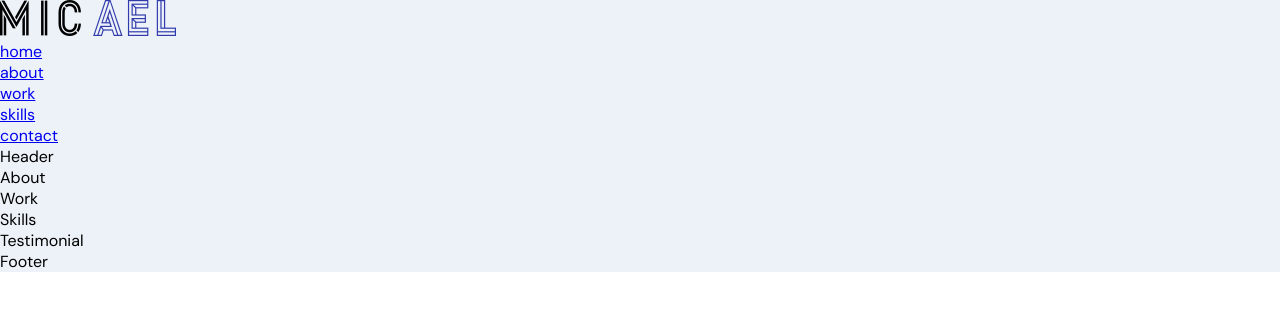
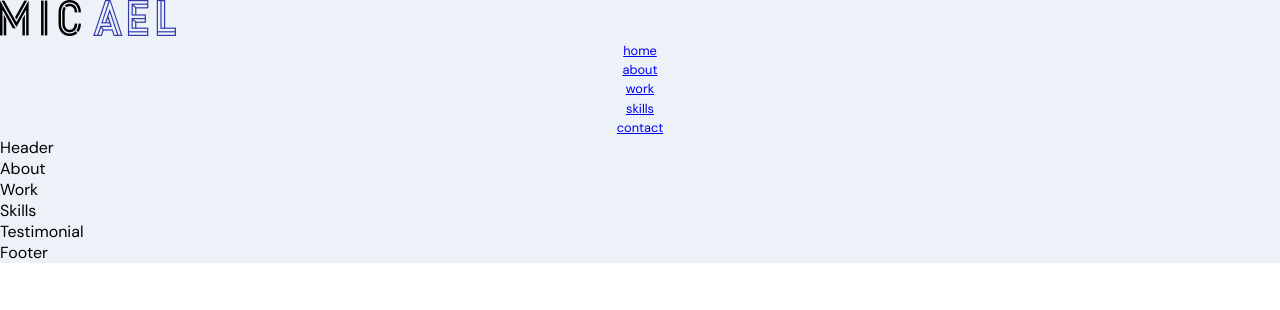
Before and after one commit to aiefymenko/aiefymenko_portfolio, a React (Create React App) app in the folder frontend_react/: page / in a window 1280 px wide. Shown: the top 310 px of the page. Built offline with nearby package versions, Linux system fonts and the light colour scheme.

Commit message:
Create a classnames for navbar

```diff
--- a/frontend_react/src/components/Navbar/Navbar.jsx
+++ b/frontend_react/src/components/Navbar/Navbar.jsx
@@ -6,13 +6,13 @@ import { images } from '../../constants';
 const Navbar = () => {
   let elements = ['home', 'about', 'work', 'skills', 'contact'];
   return (
-    <nav>
-      <div>
+    <nav className='app__navbar'>
+      <div className='app__navbar-logo'>
         <img src={images.logo} alt='logo' />
       </div>
-      <ul>
+      <ul className='app__navbar-links'>
         {elements.map((item) => (
-          <li key={`link-${item}`}>
+          <li className='app__flex p-text' key={`link-${item}`}>
             <div />
             <a href={`#${item}`}>{item}</a>
           </li>
```
